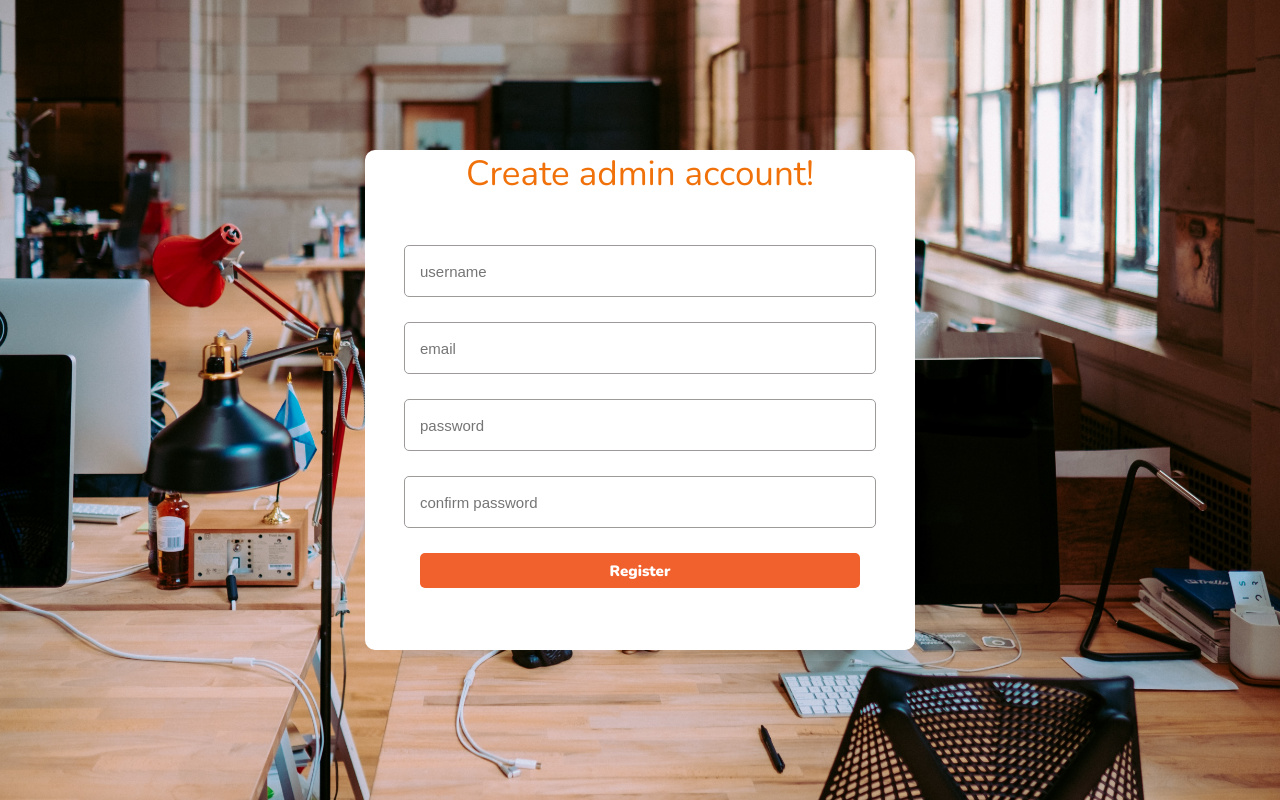
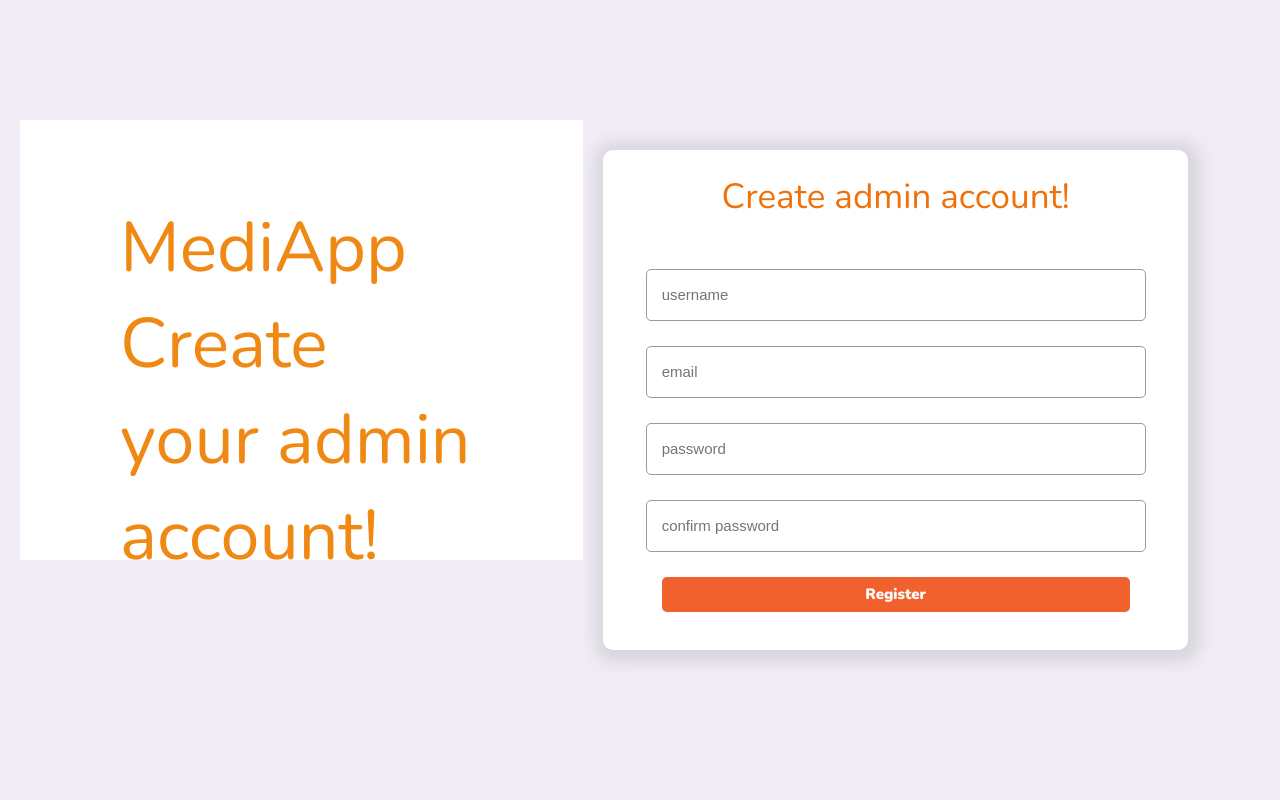
Before and after one commit to manojitht/Mediapp-admin, a React (Create React App) app: page / in a window 1280 px wide. Built offline with nearby package versions, Linux system fonts and the light colour scheme.

Commit message:
UI updated

```diff
--- a/src/App.css
+++ b/src/App.css
@@ -1,10 +1,13 @@
 body {
-  background-image: url(./components/images/backpicture.jpg);
+  /* background-image: url(./components/images/backpicture.jpg); */
+  background-color: rgb(241, 236, 245);
   background-size: cover;
   background-position: center;
   background-attachment: fixed;
+  display: inline-flex;
 }
 .section {
+  float: right;
   text-align: center;
   width: 550px;
   height: 500px;
@@ -12,12 +15,12 @@ body {
   margin: 0 auto;
   border-radius: 10px;
   margin-top: 150px;
+  box-shadow: 2px 2px 15px 10px rgba(200, 198, 204, 0.596);
 }
 
 .section:hover {
   box-shadow: 2px 2px 15px 10px rgba(113, 112, 114, 0.596);
   transition: 1.5s;
-  background-image: linear-gradient(rgba(0, 0, 0, 0.705), rgba(0, 0, 0, 0.705));
 }
 
 .inputs {
@@ -50,6 +53,33 @@ h2 {
   display: none;
 }
 
+footer h5 {
+  margin-top: 220px;
+  margin-left: 200px;
+  text-align: center;
+  font-family: "Nunito", sans-serif;
+  font-weight: 400;
+}
+
+.main {
+  float: left;
+  margin: 120px 50px 0px;
+  height: 380px;
+  background-color: rgb(255, 255, 255);
+  width: 600px;
+  text-align: left;
+  padding: 10px 100px 50px;
+  font-family: "Nunito", sans-serif;
+  font-weight: 200;
+}
+
+.mainfont {
+  font-family: "Nunito", sans-serif;
+  font-weight: 200;
+  font-size: 70px;
+  color: rgb(240, 137, 20);
+}
+
 button {
   align-items: center;
   margin-top: 25px;
--- a/src/App.js
+++ b/src/App.js
@@ -8,11 +8,17 @@ function App() {
     <link rel="preconnect" href="https://fonts.gstatic.com"></link>
     <link href="https://fonts.googleapis.com/css2?family=Nunito:wght@200;400;600;900&display=swap" rel="stylesheet"></link>
     <body>
+      <div className="main">
+      <h3 className="mainfont">MediApp<br/>Create your admin account!</h3>
+      </div>
     <div className="section">
       <h1>Create admin account!</h1>
       <Register/>
     </div>
     </body>
+    {/* <footer>
+    <h5>Copyright © 2021 MediApp. All rights reserved.</h5>
+    </footer> */}
     </>
   );
 }
--- a/src/queries.css
+++ b/src/queries.css
@@ -1,12 +1,63 @@
-@media only screen and (max-width: 1023px) {
+@media only screen and (max-width: 1423px) {
   body {
+    text-align: center;
+    margin: auto;
   }
   .section {
     width: 80%;
+    margin-right: 20px;
+  }
+  .main {
+    margin: 120px 20px 0px;
+  }
+}
+
+@media only screen and (max-width: 1023px) {
+  body {
+    text-align: center;
+    margin: auto;
+  }
+  .section {
+    width: 80%;
+    margin-top: 80px;
+  }
+  .main {
+    margin-top: 80px;
+  }
+}
+
+@media only screen and (max-width: 1226px) {
+  body {
+    text-align: center;
+    margin: auto;
+  }
+  .section {
+    width: 80%;
+    margin-top: 80px;
+  }
+  .main {
+    margin-top: 80px;
+  }
+}
+
+@media only screen and (max-width: 987px) {
+  body {
+    align-items: center;
+  }
+  .section {
+    width: 500px;
+  }
+  .main {
+    display: none;
   }
 }
 
 @media only screen and (max-width: 480px) {
+
+  .body{
+    margin-left: 20px;
+  }
+
   .section {
     width: 100%;
   }
@@ -16,7 +67,4 @@
   input[type="password"] {
     margin-bottom: 15px;
   }
-
-  button {
-  }
 }
```
